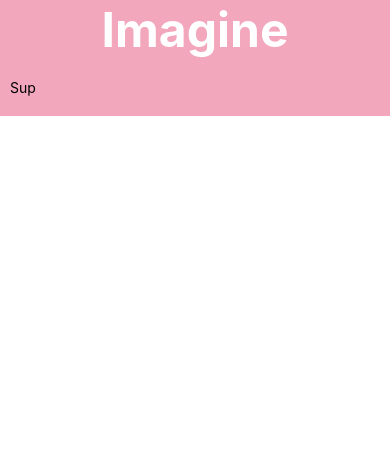
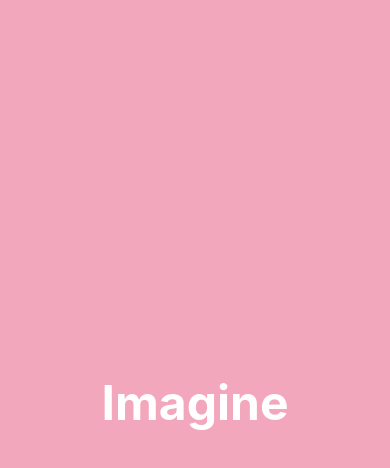
Before and after one commit to ASTROGBAE/COMP3130-example-project-workshops, a React Native app: screen / in a window 390 px wide. Shown: the top 468 px of the page. Built offline with nearby package versions, Linux system fonts and the light colour scheme.

Commit message:
WORKING: updated for working AppScreen component

```diff
--- a/App.js
+++ b/App.js
@@ -6,7 +6,7 @@ import AppColors from './app/config/AppColors';
 
 export default function App() {
   return (
-    <View>
+    <View style={styles.container}>
       <LoginScreen/>
     </View>
   );
@@ -15,8 +15,5 @@ export default function App() {
 const styles = StyleSheet.create({
   container: {
     flex: 1,
-    backgroundColor: AppColors.primary,
-    alignItems: 'center',
-    justifyContent: 'center',
   },
 });
--- a/app/components/AppButton.js
+++ b/app/components/AppButton.js
@@ -1,6 +1,6 @@
 import React from "react";
+import { Text, StyleSheet, Button, TouchableOpacity, View } from "react-native";
 
-import { Text, StyleSheet, Button, TouchableOpacity, View } from "react-native";
 import AppColors from "../config/AppColors";
 
 function AppButton(props) {
--- /dev/null
+++ b/app/components/AppScreen.js
@@ -0,0 +1,25 @@
+import React from 'react';
+import { SafeAreaView, StyleSheet } from 'react-native';
+import Constants from 'expo-constants';
+
+import AppColors from "../config/AppColors";
+
+function AppScreen({children, style}) {
+    return (
+        <SafeAreaView style = {[styles.screen,style]}>
+            {children}
+        </SafeAreaView>
+    );
+}
+
+const styles = StyleSheet.create({
+    screen:{
+        flex:1,
+        marginTop: Constants.statusBarHeight,
+        backgroundColor: AppColors.primary,
+        alignItems: 'center',
+        justifyContent: 'center',
+    }
+})
+
+export default AppScreen;
--- a/app/components/AppTextInput.js
+++ b/app/components/AppTextInput.js
@@ -9,7 +9,6 @@ import AppText from '../components/AppText';
 function AppTextInput() {
     return (
         <View style={styles.container}>
-            <Text>Sup</Text>
             {/* <MaterialCommunityIcons
             name = {icon}
             size={22}
--- a/app/screens/LoginScreen.js
+++ b/app/screens/LoginScreen.js
@@ -7,11 +7,12 @@ import AppText from '../components/AppText';
 import AppColors from '../config/AppColors';
 import AppButton from '../components/AppButton';
 import AppTextInput from '../components/AppTextInput';
+import AppScreen from '../components/AppScreen';
 
 function LoginScreen(props) {
     //const [user, setUser] = useState();
     return (
-        <View style={styles.container}>
+        <AppScreen style={styles.container}>
             <View>
                 <AppText>Imagine</AppText>
                 <StatusBar style="auto" />
@@ -24,17 +25,14 @@ function LoginScreen(props) {
                 keyboardType="email-address"
                 textContentType="emailAddress"
             />
-        </View>
+        </AppScreen>
     );
 }
 
+const styles = StyleSheet.create({
+    containter:{
+
+    }
+})
+
 export default LoginScreen;
-
-const styles = StyleSheet.create({
-    container: {
-        flex: 1,
-        backgroundColor: AppColors.primary,
-        alignItems: 'center',
-        justifyContent: 'center',
-      },
-    });
```
